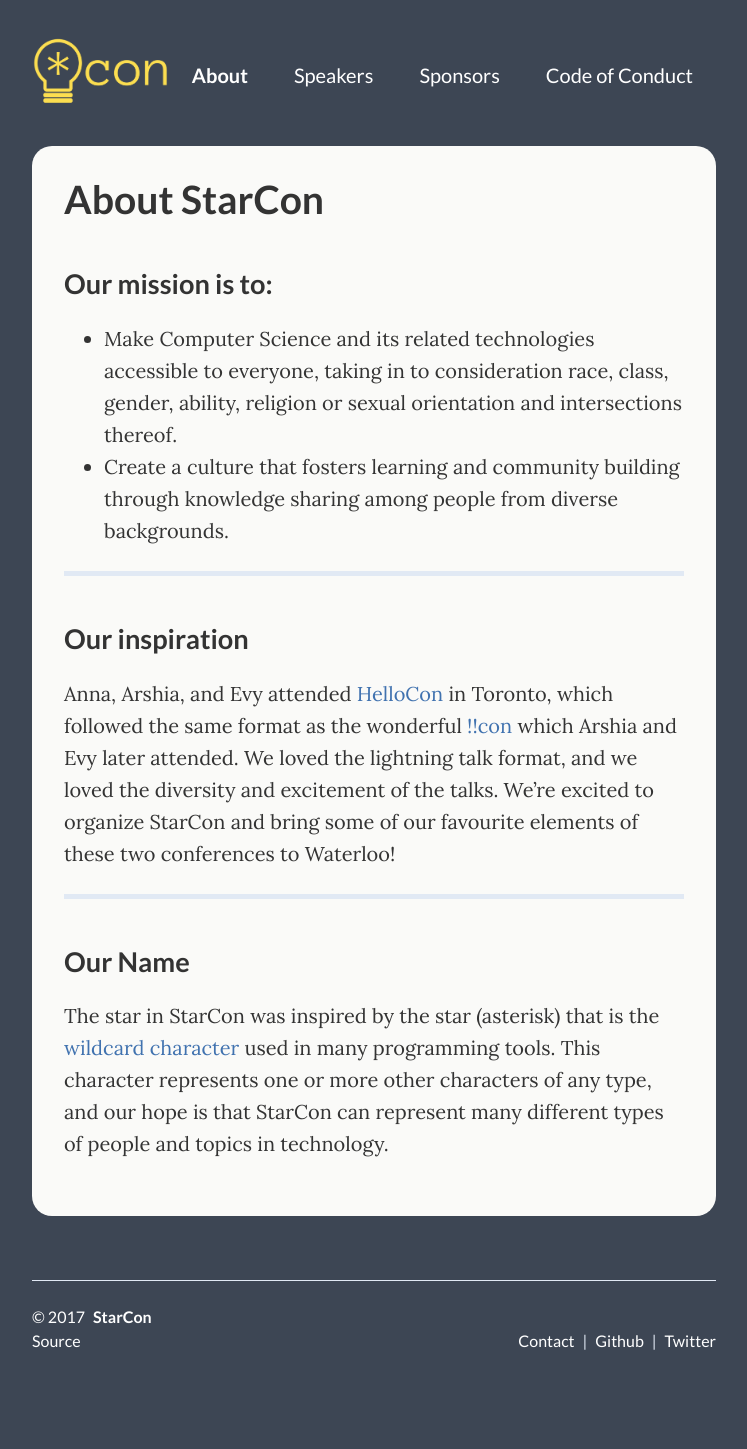
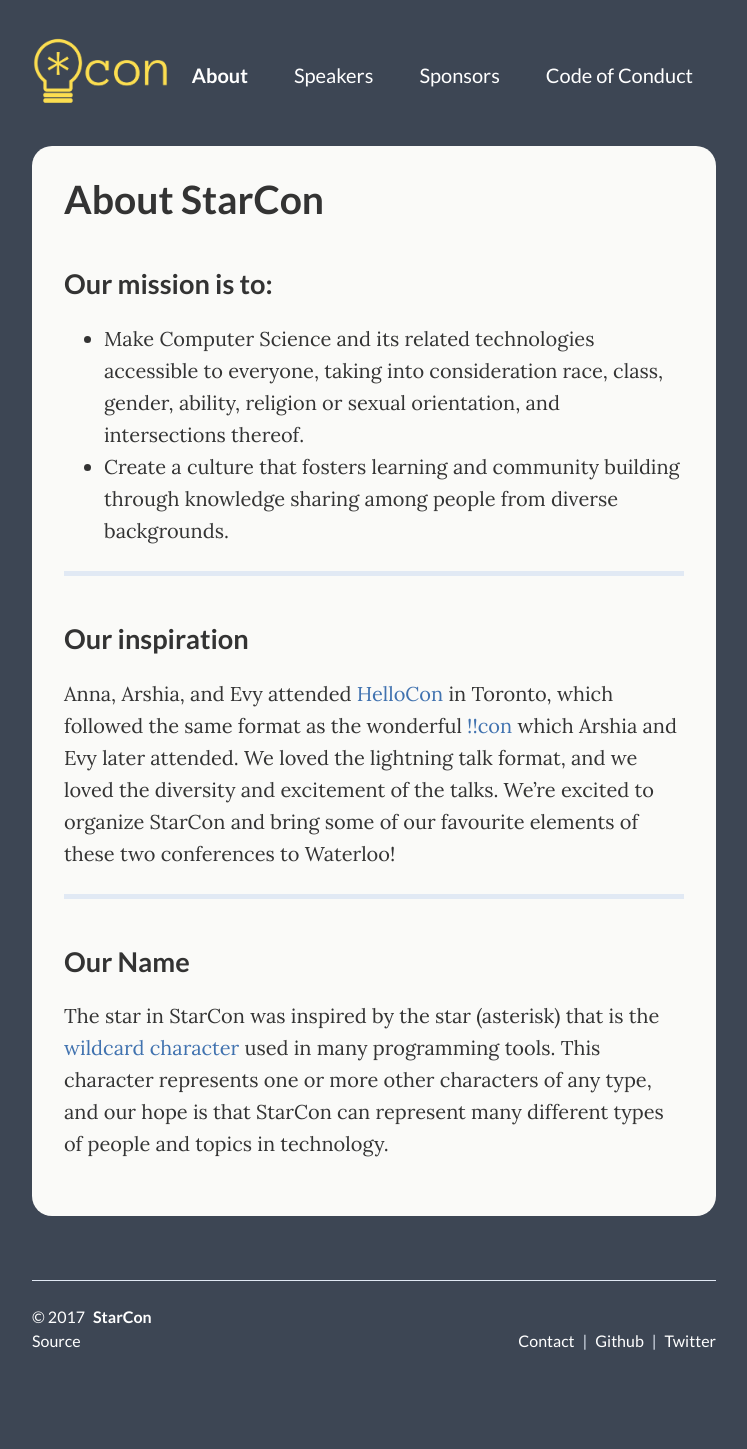
Before and after one commit to StarConKW/starconkw.github.io, a Jekyll site: the page built from _pages/about.md, in a window 1280 px wide. Shown: the whole page, without its empty margins (266-1013 px from the left). Built offline with Jekyll 4.4.1, drawn with Linux system fonts in a browser that asks for light colours.

Commit message:
in to --> into

```diff
--- a/_pages/about.md
+++ b/_pages/about.md
@@ -12,7 +12,7 @@ permalink: /about/
 
 ## Our mission is to:
 
-- Make Computer Science and its related technologies accessible to everyone, taking in to consideration race, class, gender, ability, religion or sexual orientation and intersections thereof.
+- Make Computer Science and its related technologies accessible to everyone, taking into consideration race, class, gender, ability, religion or sexual orientation, and intersections thereof.
 - Create a culture that fosters learning and community building through knowledge sharing among people from diverse backgrounds.
 
 ---
```
